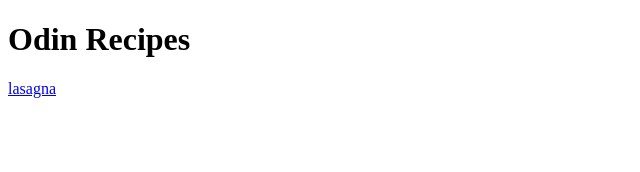
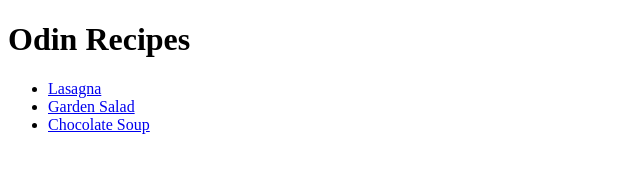
Before and after one commit to ZWaitzman/odin-recipes, a plain HTML site: page index.html in a window 1280 px wide. Shown: the whole page, without its empty margins (0-640 px from the left). Drawn offline with Linux system fonts and the light colour scheme.

Commit message:
test commit on index.html

```diff
--- a/index.html
+++ b/index.html
@@ -2,12 +2,14 @@
 <html lang="en">
     <head>
         <meta charset="UTF-8">
-    <meta http-equiv="X-UA-Compatible" content="IE=edge">
-    <meta name="viewport" content="width=device-width, initial-scale=1.0">
         <title>Recipe Index</title>
     </head>
     <body>
         <h1>Odin Recipes</h1>
-    <a href="recipes/lasagna.html">lasagna</a>
+        <ul>
+        <li><a href="recipes/lasagna.html">Lasagna</a></li>
+        <li><a href="recipes/garden_salad.html">Garden Salad</a></li>
+        <li><a href="recipes/chocolate_soup.html">Chocolate Soup</a></li>
+        </ul>
     </body>
     </html>
```
Lines whose indentation alone changed are shown as unchanged.
